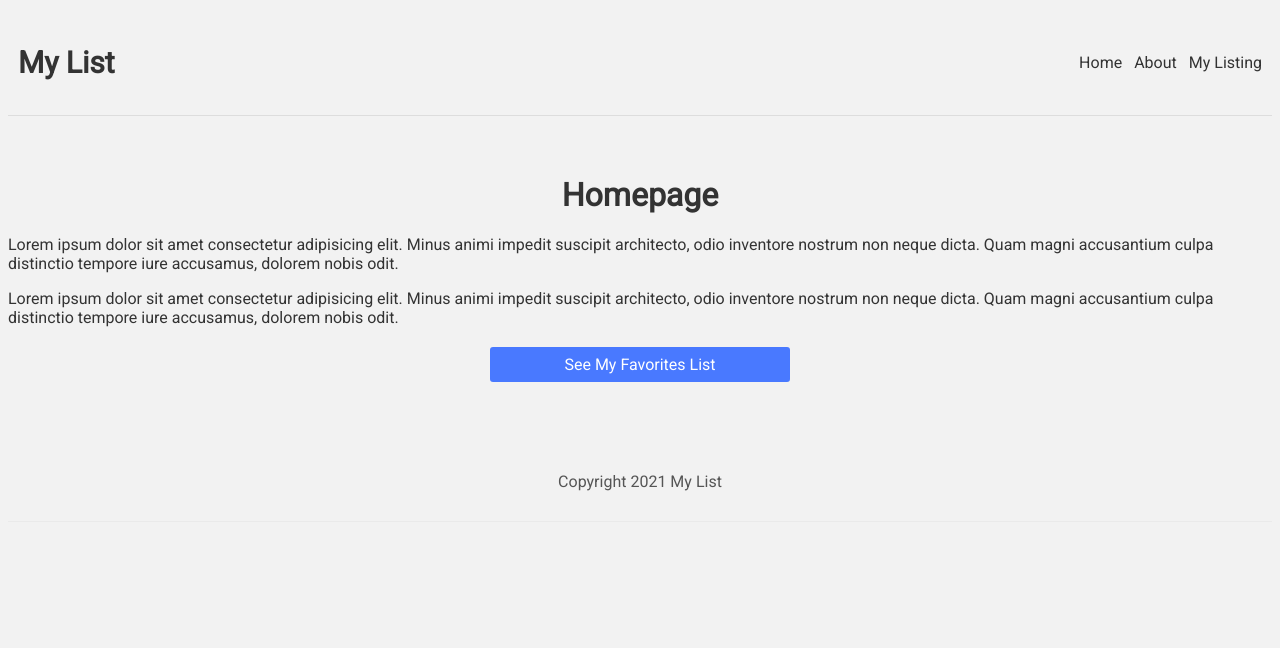
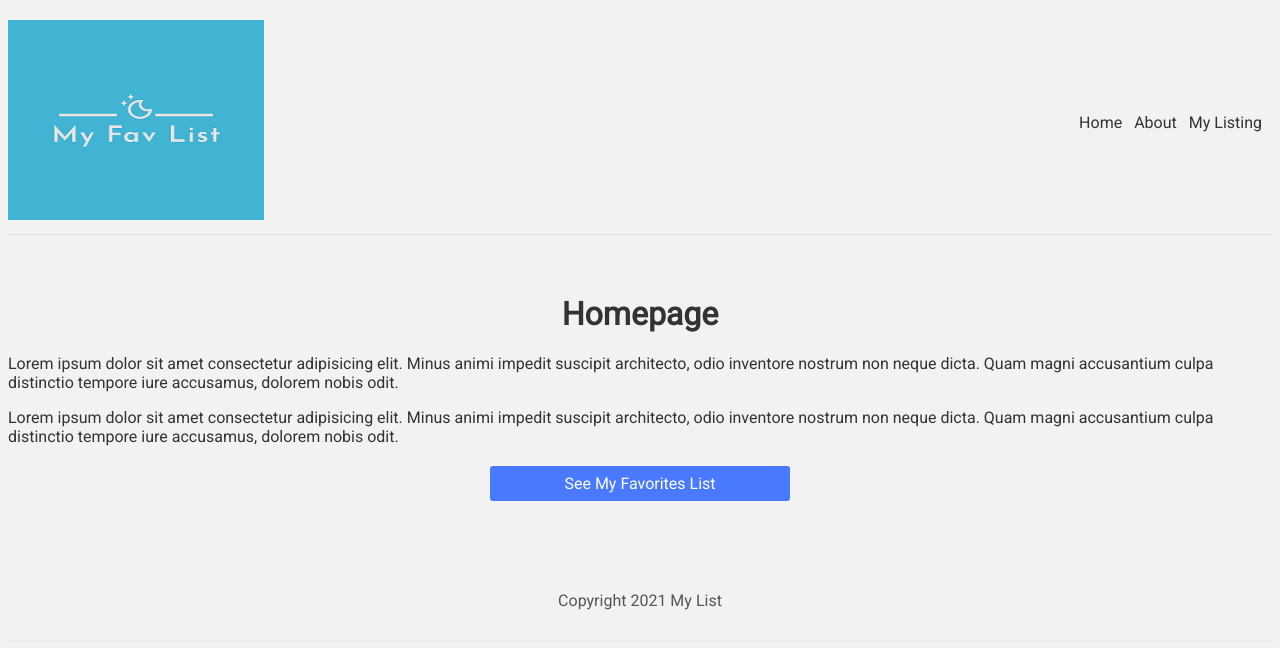
Before and after one commit to miily8310s/nextjs-tutorial-typescript, a Next.js app: page / in a window 1280 px wide. Shown: the top 648 px of the page. Built offline with nearby package versions, Linux system fonts and the light colour scheme.

Commit message:
add site logo

```diff
--- a/components/Navbar.tsx
+++ b/components/Navbar.tsx
@@ -1,10 +1,11 @@
 import Link from 'next/link'
+import Image from 'next/image'
 
 const Navbar = (): JSX.Element => {
   return (
     <nav>
       <div className="logo">
-        <h1>My List</h1>
+        <Image src="/logo.png" alt="site logo" width={256} height={200} />
       </div>
       <Link href="/">Home</Link>
       <Link href="/about">About</Link>
```
Also changed, not shown: public/logo.png (added).
